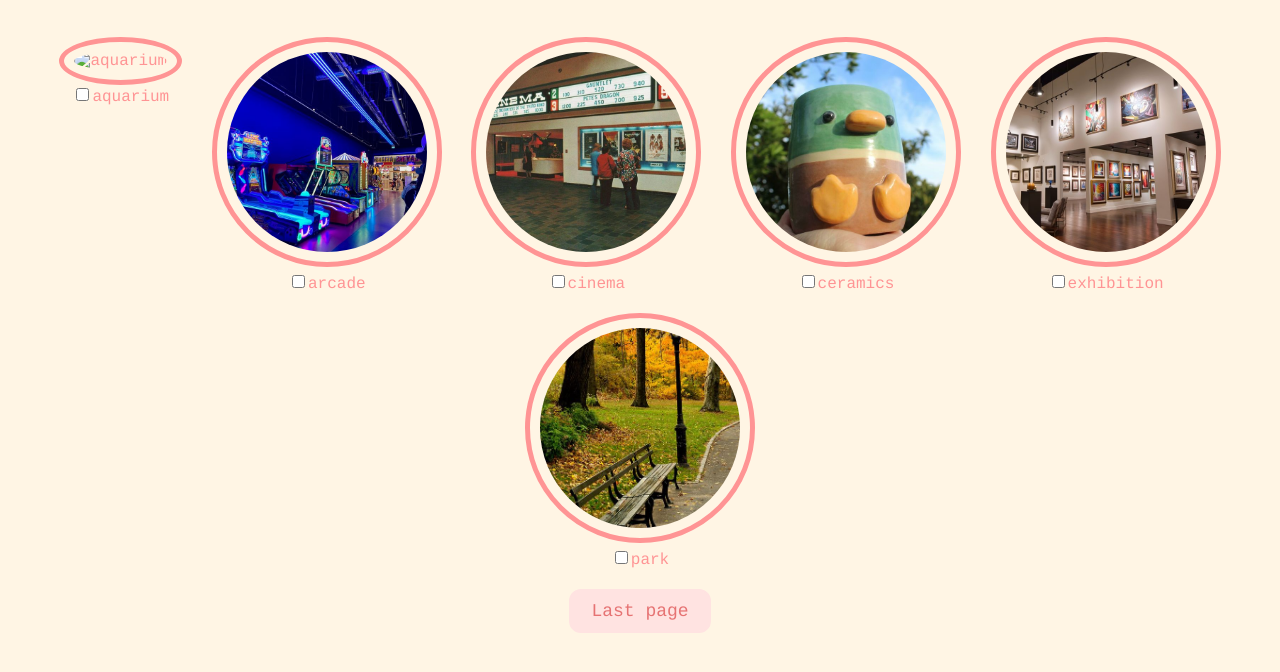
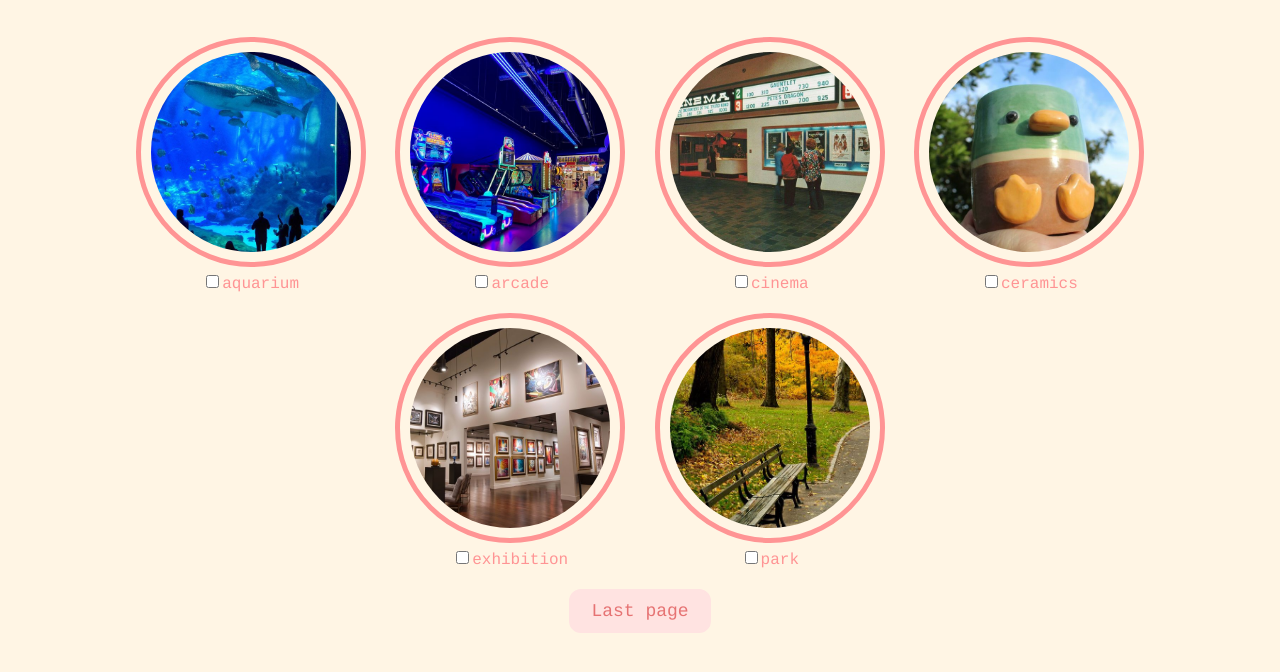
Before and after one commit to akihiro01102/ValentinesBEBE, a plain HTML site: page activities.html in a window 1280 px wide. Shown: the part 90-762 px from the top of the page. Drawn offline with Linux system fonts and the light colour scheme.

Commit message:
Update activities.html

```diff
--- a/activities.html
+++ b/activities.html
@@ -10,7 +10,7 @@
     <div id="activityquestion"><b>What are we doing after?</b></div>
     <div class="activities-selection">
       <div class="activity-item">
-        <img src="activities/aquarium.jpeg" alt="aquarium" />
+        <img src="aquarium.jpeg" alt="aquarium" />
         <label
           ><input
             type="checkbox"
```
